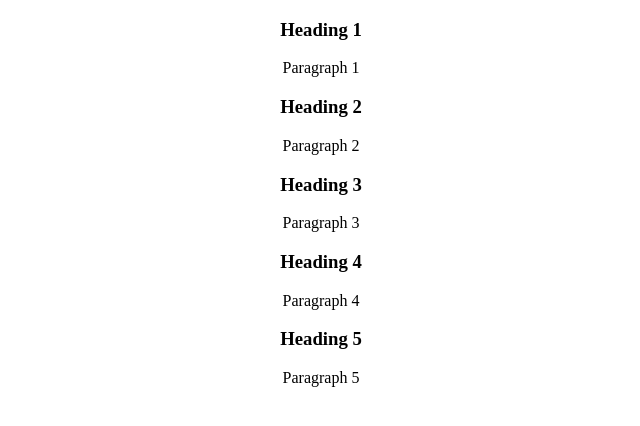
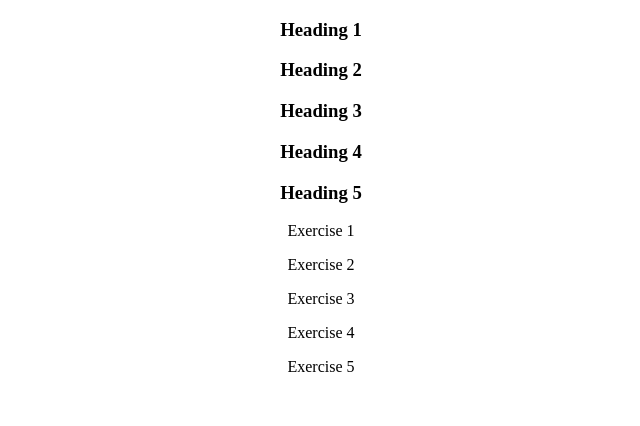
Before and after one commit to admirsaraseli/CF-HTML-DAY1, a plain HTML site: page Exercise 1/index.html in a window 1280 px wide. Shown: the whole page, without its empty margins (319-959 px from the left). Drawn offline with Linux system fonts and the light colour scheme.

Commit message:
add new paragraphs

```diff
--- a/Exercise 1/index.html
+++ b/Exercise 1/index.html
@@ -9,27 +9,42 @@
 
 	<div id="paragraph_1">
 		<h3>Heading 1</h3>
-		<p>Paragraph 1</p>
 	</div>
 
 	<div id="paragraph_2">
 		<h3>Heading 2</h3>
-		<p>Paragraph 2</p>
 	</div>
 
 	<div id="paragraph_3">
 		<h3>Heading 3</h3>
-		<p>Paragraph 3</p>
 	</div>
 
 	<div id="paragraph_4">
 		<h3>Heading 4</h3>
-		<p>Paragraph 4</p>
 	</div>
 
 	<div id="paragraph_5">
 		<h3>Heading 5</h3>
-		<p>Paragraph 5</p>
+	</div>
+
+	<div>
+		<p>Exercise 1</p>
+	</div>
+
+	<div>
+		<p>Exercise 2</p>
+	</div>
+
+	<div>
+		<p>Exercise 3</p>
+	</div>
+
+	<div>
+		<p>Exercise 4</p>
+	</div>
+
+	<div>
+		<p>Exercise 5</p>
 	</div>
 
 </body>
```
